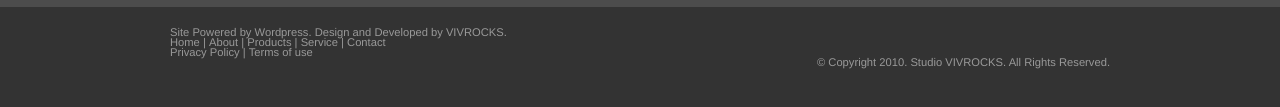
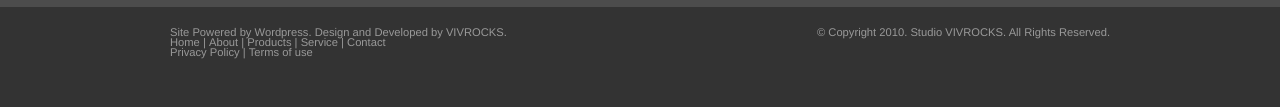
Before and after one commit to Shahnazrustamli/POLO360, a plain HTML site: page index.htm in a window 1280 px wide. Shown: the part 1288-1395 px from the top of the page. Drawn offline with Linux system fonts and the light colour scheme.

Commit message:
Problem solving

```diff
--- a/css/style.css
+++ b/css/style.css
@@ -34,6 +34,7 @@ main {
   /* height: 900px; */
   background: url("../img/blackBg.jpg") repeat-x;
   padding: 22px 0 0 0;
+  /* clear: both; */
 }
 #slider {
   height: 340px;
@@ -60,7 +61,7 @@ main {
   margin-bottom: 40px;
 }
 .boxes .box {
-  width: 300px;
+  /* width: 33%; */
   margin: 35px 10px 20px 0;
   display: inline-block;
 }
@@ -101,21 +102,23 @@ main {
 }
 footer {
   height: 180px;
+  width: 100%;
+
   background-color: #333;
   border-top: 10px solid #4c4c4c;
   font: normal 0.7em Helvetica;
   line-height: 10px;
   color: #999999;
-  padding: 20px 0 0 0 ;
 }
-footer .left_box{
-
+footer .left_box ul li {
+  display: inline-block;
 }
-footer .left_box ul li{
+footer .left_box {
   display: inline-block;
-
+  padding: 20px 0 0 0;
 }
-footer .right_box{
+footer .right_box {
+  padding: 20px 0 0 0;
   display: inline-block;
   float: right;
 }
```
